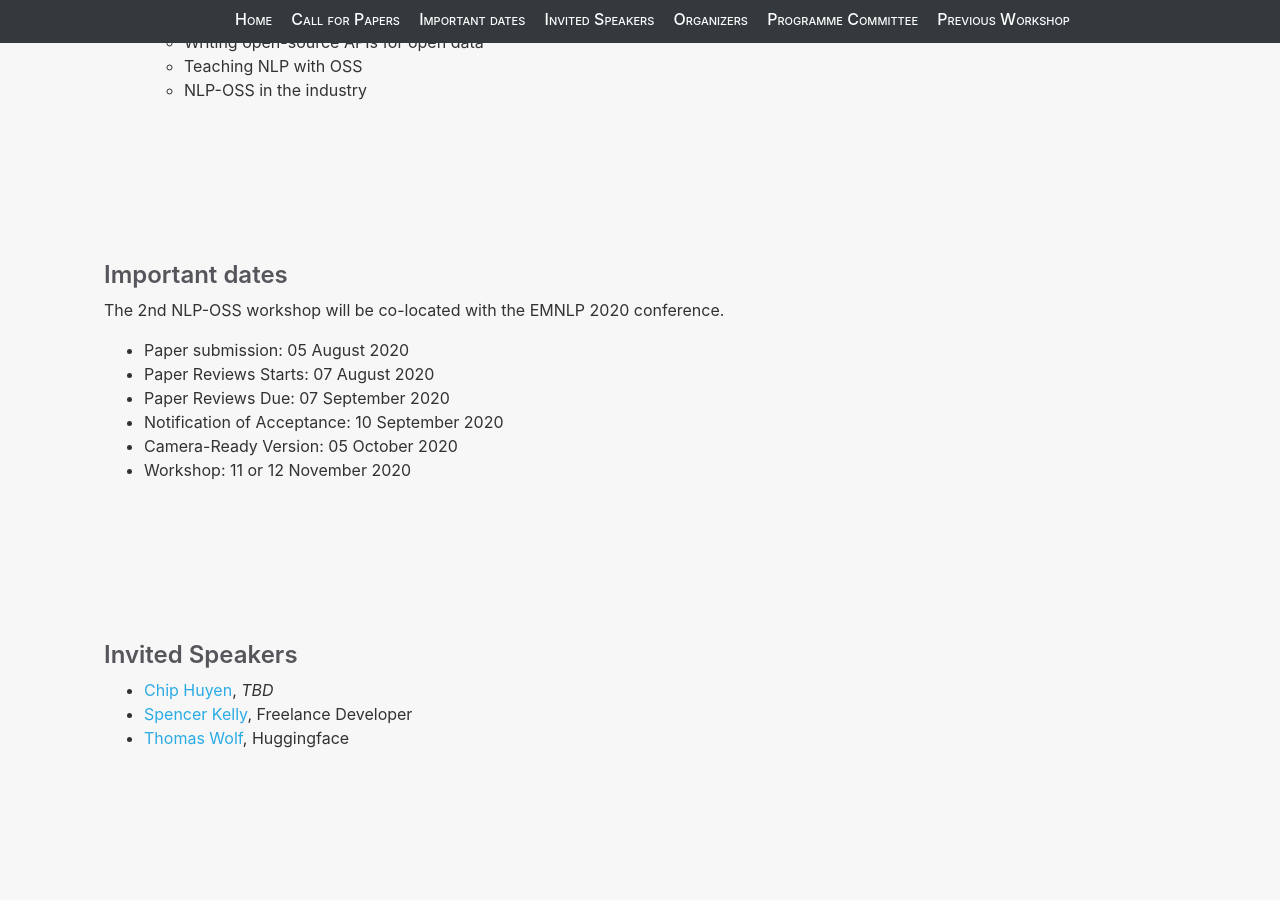
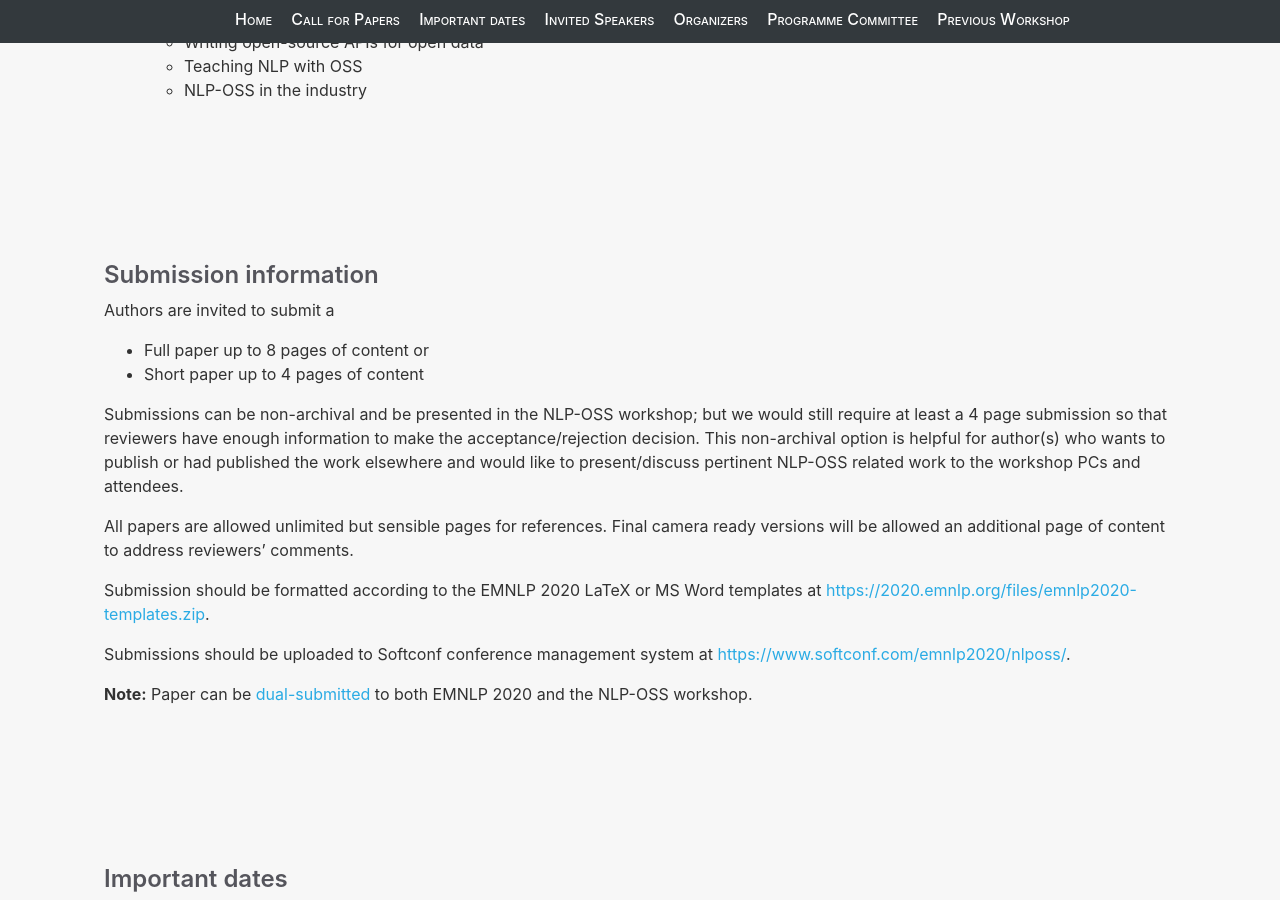
Before and after one commit to nlposs/nlposs.github.io, a Jekyll site: the page built from 2020/index.md, in a window 1280 px wide and 900 px high, scrolled down 1729 px. Built offline with Jekyll 4.4.1, drawn with Linux system fonts in a browser that asks for light colours; some of the changed text lies outside the part shown.

Commit message:
Move submission info after call for paper

```diff
--- a/2020/index.md
+++ b/2020/index.md
@@ -56,6 +56,23 @@ We invite full papers (8 pages) or short papers (4 pages) on topics related to N
    - Writing open-source APIs for open data
    - Teaching NLP with OSS
    - NLP-OSS in the industry
+
+## Submission information
+
+Authors are invited to submit a
+
+- Full paper up to 8 pages of content or
+- Short paper up to 4 pages of content
+
+Submissions can be non-archival and be presented in the NLP-OSS workshop; but we would still require at least a 4 page submission so that reviewers have enough information to make the acceptance/rejection decision. This non-archival option is helpful for author(s) who wants to publish or had published the work elsewhere and would like to present/discuss pertinent NLP-OSS related work to the workshop PCs and attendees.
+
+All papers are allowed unlimited but sensible pages for references. Final camera ready versions will be allowed an additional page of content to address reviewers' comments.
+
+Submission should be formatted according to the EMNLP 2020 LaTeX or MS Word templates at [https://2020.emnlp.org/files/emnlp2020-templates.zip](https://2020.emnlp.org/files/emnlp2020-templates.zip).
+
+Submissions should be uploaded to Softconf conference management system at [https://www.softconf.com/emnlp2020/nlposs/](https://www.softconf.com/emnlp2020/nlposs/).
+
+**Note:** Paper can be [dual-submitted](https://2020.emnlp.org/call-for-papers) to both EMNLP 2020 and the NLP-OSS workshop.
 
 ## Important dates
 
```
Also changed, not shown: other parts of 2020/index.md (+0 -16 lines).
